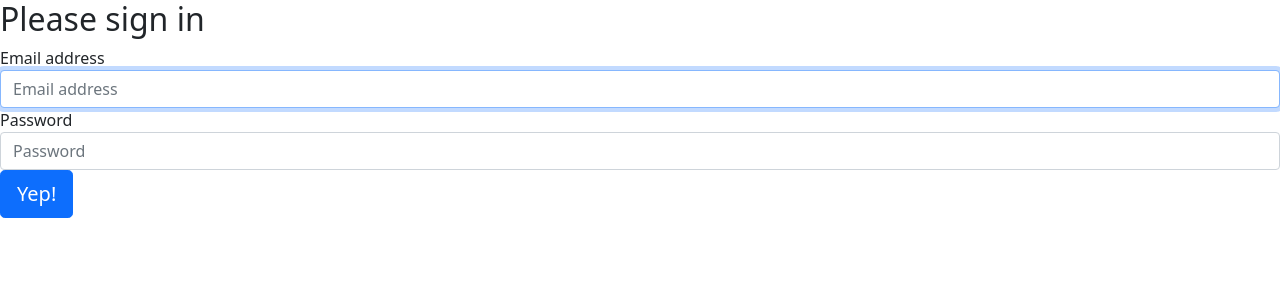
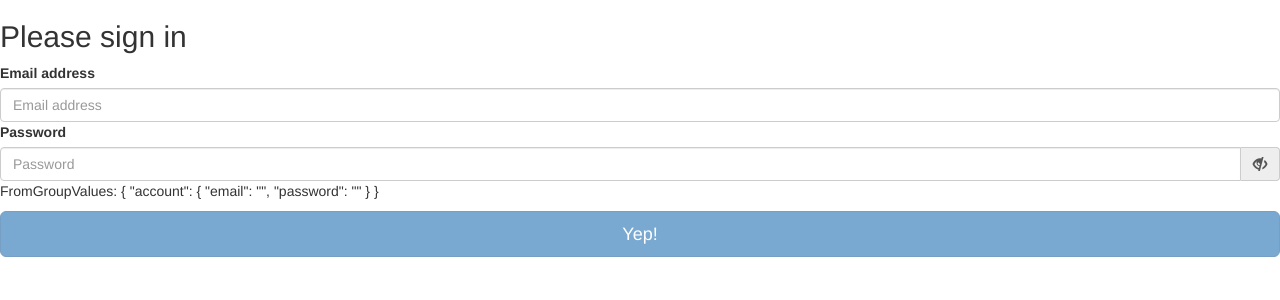
Before and after one commit to WeilanTao/TodoListWebsite, an Angular app in the folder TodoNg/: page /login in a window 1280 px wide. Shown: the top 300 px of the page. Built offline with nearby package versions, Linux system fonts and the light colour scheme.

Commit message:
login page all presentation logic

```diff
--- a/TodoNg/package.json
+++ b/TodoNg/package.json
@@ -20,7 +20,8 @@
     "@angular/platform-browser": "~12.1.1",
     "@angular/platform-browser-dynamic": "~12.1.1",
     "@angular/router": "~12.1.1",
-    "bootstrap": "^5.0.2",
+    "bootstrap": "^3.4.1",
+    "jquery": "^3.6.0",
     "primeflex": "^1.3.1",
     "rxjs": "~6.6.0",
     "tslib": "^2.2.0",
--- a/TodoNg/src/app/app.module.ts
+++ b/TodoNg/src/app/app.module.ts
@@ -7,7 +7,7 @@ import { AppComponent } from './app.component';
 import { LoginComponent } from './login/login.component';
 import { RouterModule } from '@angular/router';
 import { HomeComponent } from './home/home.component';
-import { FormsModule } from '@angular/forms';
+import { FormsModule, ReactiveFormsModule } from '@angular/forms';
 import { UserTodoComponent } from './user-todo/user-todo.component';
 import { ErrorpageComponent } from './errorpage/errorpage.component';
 
@@ -25,7 +25,8 @@ import { ErrorpageComponent } from './errorpage/errorpage.component';
     FormsModule,
     // HttpModule,
     AppRoutingModule,
-    RouterModule
+    RouterModule,
+    ReactiveFormsModule
   ],
   providers: [],
   bootstrap: [AppComponent]
--- a/TodoNg/src/app/login/login.component.css
+++ b/TodoNg/src/app/login/login.component.css
@@ -0,0 +1,3 @@
+.highlight{
+    color:#111
+}
--- a/TodoNg/src/app/login/login.component.html
+++ b/TodoNg/src/app/login/login.component.html
@@ -1,18 +1,48 @@
-<form class="form-signin" #f="ngForm">
+<form [formGroup]="loginform" (ngSubmit)="login()">
     <h2 class="form-signin-heading">Please sign in</h2>
 
-    <!-- <div *ngIf="invalidLogin" class="alert alert-danger">Invalid username and/or password.</div> -->
-    <div class="email">
-        <label for="inputEmail" class="sr-only">Email address</label>
-        <input type="email" id="inputEmail" name="email" [(ngModel)]="email" class="form-control"
-            placeholder="Email address" required autofocus>
+    <div formGroupName="account">
+        <div class="email">
+            <label for="account" >Email address</label> <!--sr-only improve accessbility by reading the content for disabilities by screen reader-->
+            <input type="email" id="email" name="email" class="form-control" placeholder="Email address"
+                formControlName="email" #userEmail (input)="inputEmail(userEmail)">
+            <div *ngIf="email?.touched && email?.invalid" class="alert alert-danger">
+                <div *ngIf="email?.errors?.required">Email can't be empty</div>
+                <div *ngIf="email?.errors?.email">Please enter an vaild email</div>
+            </div>
+        </div>
+
+
+        <div class="password ">
+
+            <label for="password" >Password</label>
+
+            <div class="input-group">
+                <input [type]="isShow? 'text':'password'" id="password" name="password" class="form-control"
+                    placeholder="Password" formControlName="password" #userPasseord
+                    (input)="inputPassword(userPasseord)">
+                <div class="input-group-addon">
+                    <span class="input-group-text" id="basic-addon2">
+                        <i class="glyphicon glyphicon-eye-close" [class.highlight]="isShow" (click)="changeShow()"></i>
+                    </span>
+                </div>
+            </div>
+
+
+            <div *ngIf="password?.touched && password?.invalid" class="alert alert-danger">
+                <div *ngIf="password?.errors?.required">Password can't be empty</div>
+            </div>
+        </div>
+
+        <p>FromGroupValues: {{ loginform.value | json }}</p>
     </div>
 
-    <div class="password">
-        <label for="inputPassword" class="sr-only">Password</label>
-        <input type="password" id="inputPassword" name="password" [(ngModel)]="password" class="form-control"
-            placeholder="Password" required>
+    <div
+        *ngIf="invalidLogin && !password?.touched && !email?.touched"
+        class="alert alert-danger">
+        Invalid username and/or password.
     </div>
 
-    <button class="btn btn-lg btn-primary btn-block" type="submit">Yep!</button>
+    <button [disabled]="!loginform.valid" class="btn btn-lg btn-primary btn-block" type="submit">Yep!</button>
+
 </form>
--- a/TodoNg/src/app/login/login.component.ts
+++ b/TodoNg/src/app/login/login.component.ts
@@ -1,6 +1,6 @@
 import { Component, OnInit } from '@angular/core';
+import { FormBuilder, FormControl, FormGroup , Validators } from '@angular/forms';
 import { ActivatedRoute, Router } from '@angular/router';
-
 
 @Component({
   selector: 'app-login',
@@ -9,16 +9,76 @@ import { ActivatedRoute, Router } from '@angular/router';
 })
 export class LoginComponent implements OnInit {
 
-  email:string="";
-  password:string="";
+  // email:string="";
+  // password:string="";
+  invalidLogin:boolean=false;
+  isShow:boolean=false;
+  isSubmitted=false;
+
+  loginform= new FormGroup({
+    'account': new FormGroup({
+      'email':new FormControl('',[
+        Validators.required,
+        Validators.email
+      ]),
+      'password': new FormControl('',[
+        Validators.required,
+
+      ])
+    })
+  })
+
+  get email(){
+    return this.loginform.get('account.email');
+  }
+  get password(){
+    return this.loginform.get('account.password');
+  }
+
+  changeShow(){
+    this.isShow=!this.isShow;
+  }
 
   constructor(
     private router: Router, //maps a URL path to a component
-    private routr: ActivatedRoute, //Provides access to information about a route associated with a component that is loaded in an outlet. Use to traverse the RouterState tree and extract information from nodes.
+    private routr: ActivatedRoute  ) {
 
-  ) { }
+   }
 
   ngOnInit(): void {
+
+
+  }
+
+  inputEmail(userEmail:HTMLInputElement){
+    this.loginform.get('account.email')?.setValue(userEmail.value);
+    // console.log(this.loginform.get('account.email'));
+  }
+
+  inputPassword(userPassword:HTMLInputElement){
+    this.loginform.get('account.password')?.setValue(userPassword.value);
+  }
+
+
+
+  login(){
+    // this.loginform.setErrors({
+    //   invalidLogin:true
+    // });
+    let emailaddress= this.loginform.get('account.email')?.value as string;
+    let passWord= this.loginform.get('account.password')?.value as string;
+    if(emailaddress==="w4tao@uwaterloo.ca" && passWord==="123123"){
+      this.router.navigate(['todo',emailaddress]);
+      this.invalidLogin=false;
+    }else{
+      console.log(111111);
+
+      this.invalidLogin=true;
+      // this.loginform.get('account.email')?.setValue('');
+      // this.loginform.get('account.password')?.setValue('');
+      this.loginform.reset();
+      console.log("invalidLogin", this.invalidLogin, "email", this.loginform.get('account.email')?.touched);
+    }
 
   }
 
--- a/TodoNg/src/app/user-todo/user-todo.component.html
+++ b/TodoNg/src/app/user-todo/user-todo.component.html
@@ -1 +1 @@
-<p>user-todo works!</p>
+<p>user-todo works! {{name}}</p>
--- a/TodoNg/src/app/user-todo/user-todo.component.ts
+++ b/TodoNg/src/app/user-todo/user-todo.component.ts
@@ -8,13 +8,14 @@ import { Component, OnInit } from '@angular/core';
 })
 export class UserTodoComponent implements OnInit {
 
+  name:string="";
   constructor(
     private route:Router,
     private activatedRoute:ActivatedRoute
   ) { }
 
   ngOnInit(): void {
-    this.activatedRoute.snapshot.params['name'];
+    this.name=this.activatedRoute.snapshot.params['name'];
   }
 
 }
```
Also changed, not shown: 1 other file (tests, documents, lock files or other folders).
